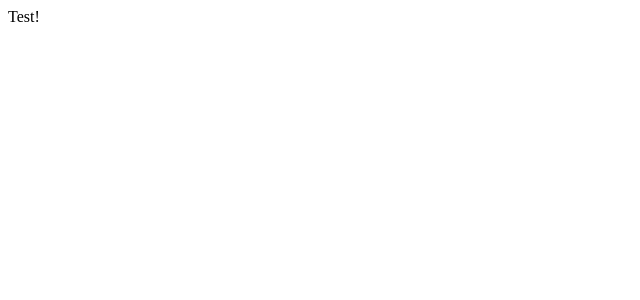
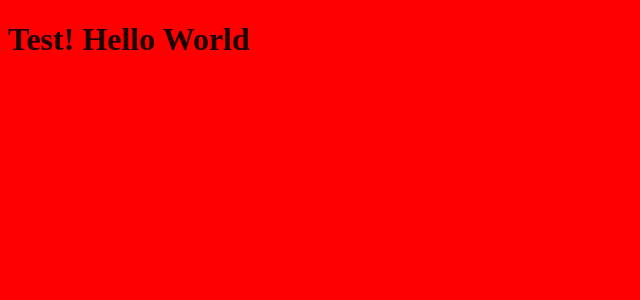
Before and after one commit to JhordyMora/fitness-Dashboard, a React app: page / in a window 1280 px wide. Shown: the top 300 px of the page, without its empty margins (0-640 px from the left). Built offline with nearby package versions, Linux system fonts and the light colour scheme.

Commit message:
Added styles folder and some other basic config

```diff
--- a/src/components/App.jsx
+++ b/src/components/App.jsx
@@ -1,9 +1,10 @@
-import React from 'react'
+import React from 'react';
+import "../styles/global.scss";
 
 const App = () => {
     return (
-    <div id="App">
-        Test!
+    <div>
+        <h1>Test! Hello World</h1>
     </div>
     )
 }
--- /dev/null
+++ b/src/styles/global.scss
@@ -0,0 +1,7 @@
+$base-color: #ff0000;
+$color: rgba(black, 0.88);
+
+body {
+    background-color: $base-color;
+    color: $color;
+}
--- a/webpack.config.js
+++ b/webpack.config.js
@@ -1,5 +1,6 @@
 const path = require("path");
 const HtmlWebpackPlugin = require('html-webpack-plugin');
+const MiniCssExtractPlugin = require("mini-css-extract-plugin");
 
 module.exports = {
     entry: "./src/index.js",
@@ -9,7 +10,7 @@ module.exports = {
     },
     mode: "development",
     resolve: {
-        extensions: [".js", "jsx"]
+        extensions: [".js", ".jsx"]
     },
     module: {
         rules: [
@@ -50,5 +51,16 @@ module.exports = {
             template: "./public/index.html",
             filename: './index.html',
         }),
-    ]
+        new MiniCssExtractPlugin({
+            filename: "[name].css"
+        }),
+    ],
+    devServer: {
+        static: {
+            directory: path.join(__dirname, 'public'),
+        },
+        historyApiFallback: true,
+        compress: true,
+        port: 3005,
+    },
 }
```
Also changed, not shown: package.json (+7 -0 lines), 1 other file (tests, documents, lock files or other folders).
